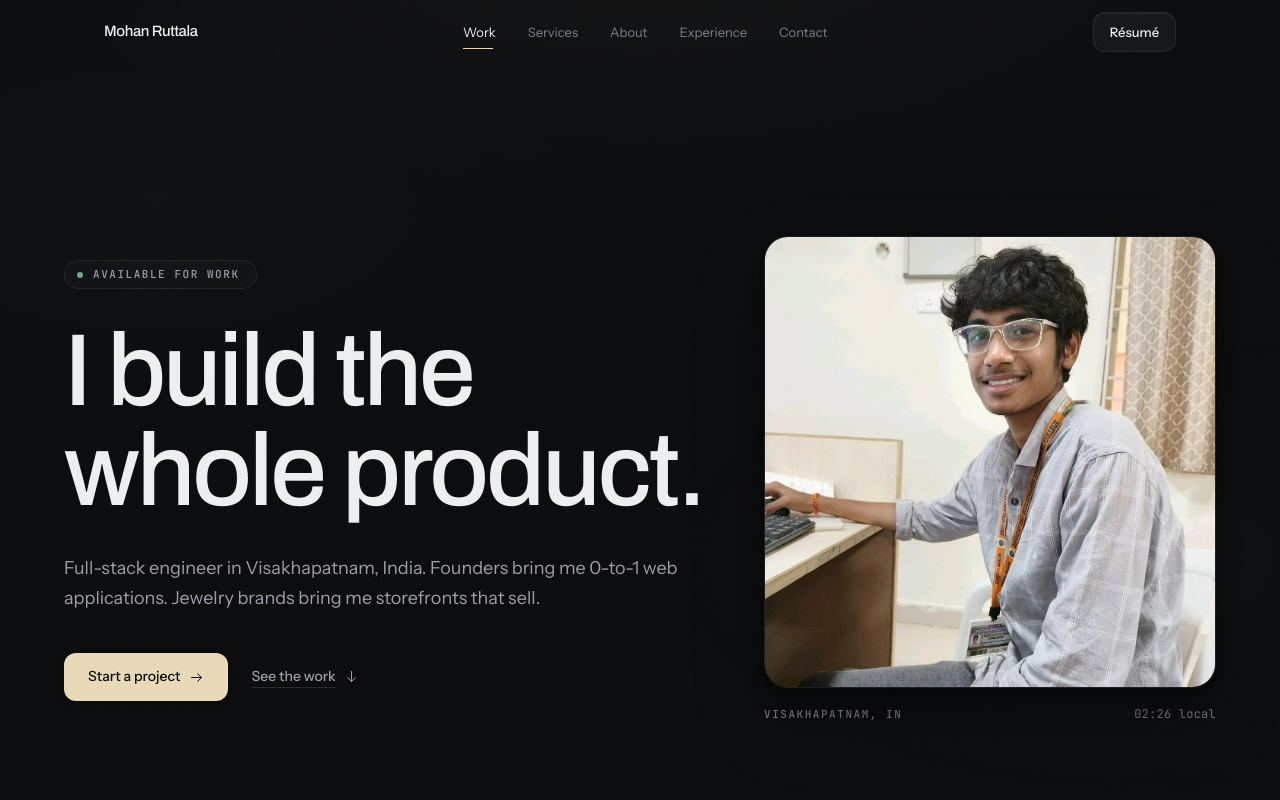
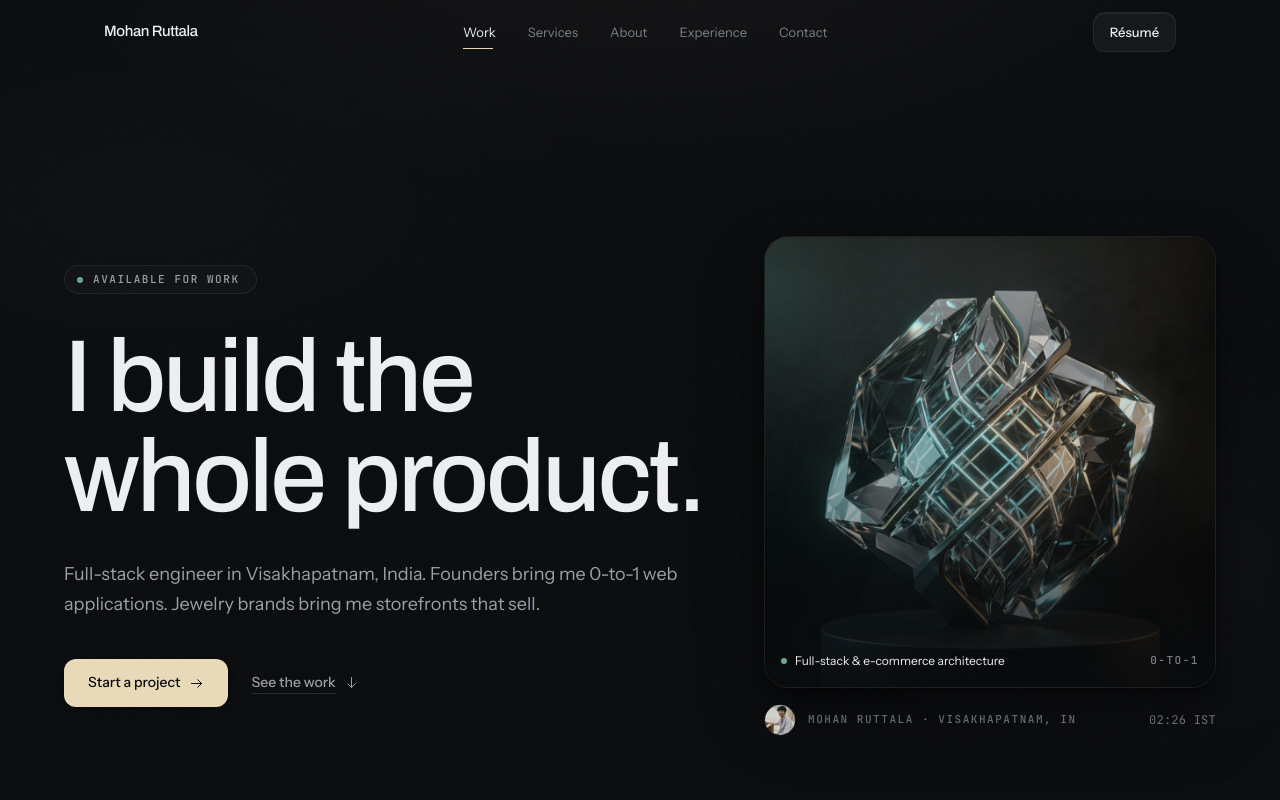
Before and after one commit to Mohansaina/my-portifolio, a Next.js app: page / in a window 1280 px wide. Shown: the top 800 px of the page. Built offline with nearby package versions, Linux system fonts and the light colour scheme.

Commit message:
Add premium 3D visual tech centerpiece artwork to Hero section

```diff
--- a/app/components/Hero.tsx
+++ b/app/components/Hero.tsx
@@ -114,34 +114,54 @@ export const Hero: React.FC = () => {
           </div>
         </div>
 
-        <div className="lg:col-span-5">
+        <div className="lg:col-span-5 flex flex-col gap-6">
           <figure
             ref={portraitRef}
             className="reveal transition-transform duration-[var(--dur-5)] ease-[var(--ease)] will-change-transform"
             style={{ ["--reveal-delay" as string]: "240ms" }}
           >
-            <div className="lit relative overflow-hidden rounded-xl border border-edge shadow-[var(--shadow-3),var(--lit-top)]">
+            <div className="lit group relative overflow-hidden rounded-xl border border-edge shadow-[var(--shadow-3),var(--lit-top)]">
               <Image
-                src="/myprofile.jpg"
-                alt="Mohan Ruttala"
+                src="/hero_premium_visual.png"
+                alt="Mohan Ruttala - Premium Visual Tech Centerpiece"
                 width={720}
-                height={860}
+                height={540}
                 priority
                 sizes="(max-width: 1024px) 100vw, 40vw"
-                className="h-full w-full object-cover"
+                className="h-full w-full object-cover transition-transform duration-[var(--dur-4)] ease-[var(--ease)] group-hover:scale-[1.02]"
               />
-              {/* A single soft key light from above-left, so the portrait sits
-                  in the same lighting as every other surface. */}
               <div
                 aria-hidden
-                className="pointer-events-none absolute inset-0 bg-[linear-gradient(160deg,rgba(232,217,184,0.10),transparent_45%)]"
+                className="absolute inset-0 bg-gradient-to-t from-ink-0/85 via-ink-0/25 to-transparent"
+              />
+              <div className="absolute inset-x-4 bottom-4 flex items-center justify-between gap-4">
+                <span className="flex items-center gap-2 text-[12px] text-text-hi">
+                  <span className="h-1.5 w-1.5 rounded-full bg-jade" />
+                  Full-stack &amp; e-commerce architecture
+                </span>
+                <span className="t-label">0-to-1</span>
+              </div>
+              <div
+                aria-hidden
+                className="pointer-events-none absolute inset-0 bg-[linear-gradient(160deg,rgba(232,217,184,0.12),transparent_45%)]"
               />
             </div>
 
             <figcaption className="mt-4 flex items-center justify-between gap-4">
-              <span className="t-label">Visakhapatnam, IN</span>
+              <div className="flex items-center gap-3">
+                <div className="h-8 w-8 overflow-hidden rounded-full border border-edge">
+                  <Image
+                    src="/myprofile.jpg"
+                    alt="Mohan Ruttala"
+                    width={32}
+                    height={32}
+                    className="h-full w-full object-cover"
+                  />
+                </div>
+                <span className="t-label">Mohan Ruttala · Visakhapatnam, IN</span>
+              </div>
               <span className="t-mono tabular-nums">
-                {localTime ? `${localTime} local` : " "}
+                {localTime ? `${localTime} IST` : " "}
               </span>
             </figcaption>
           </figure>
```
Also changed, not shown: public/hero_premium_visual.png (added).
